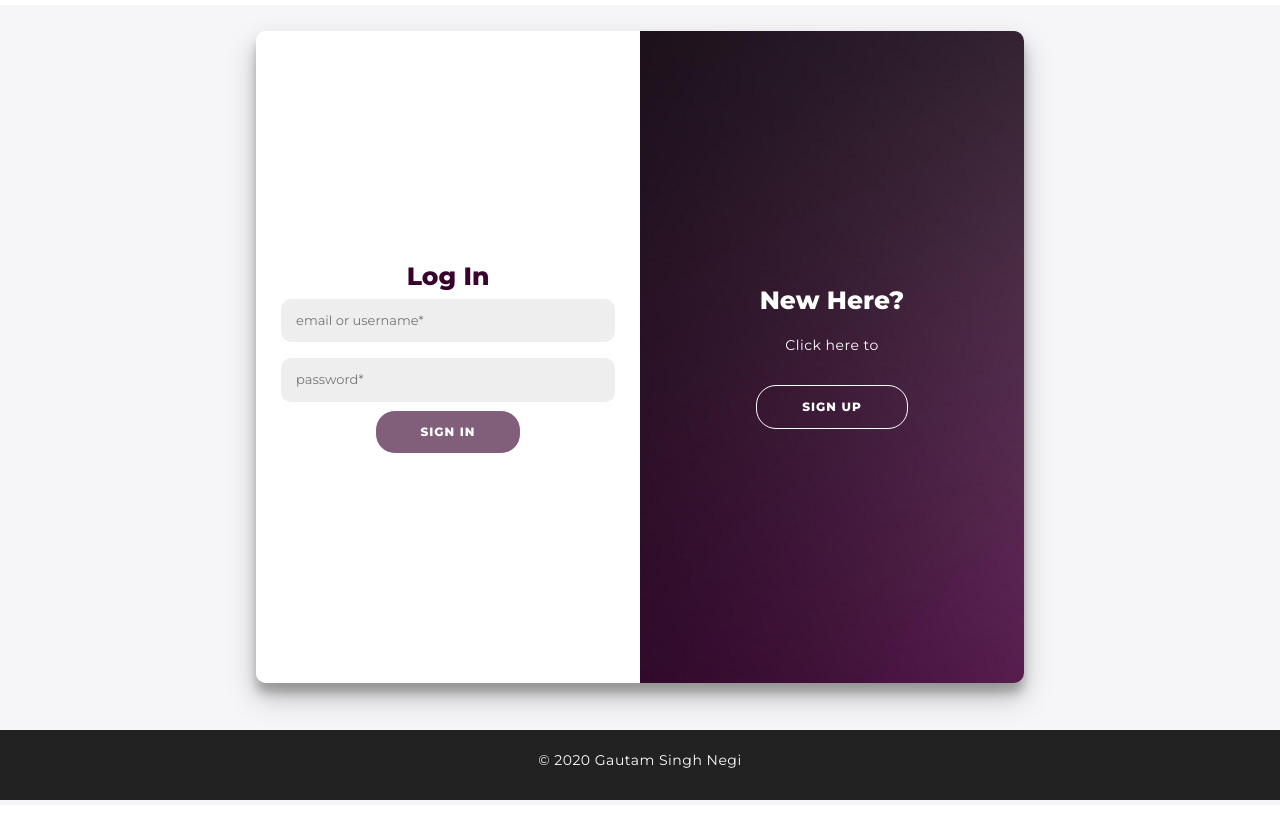
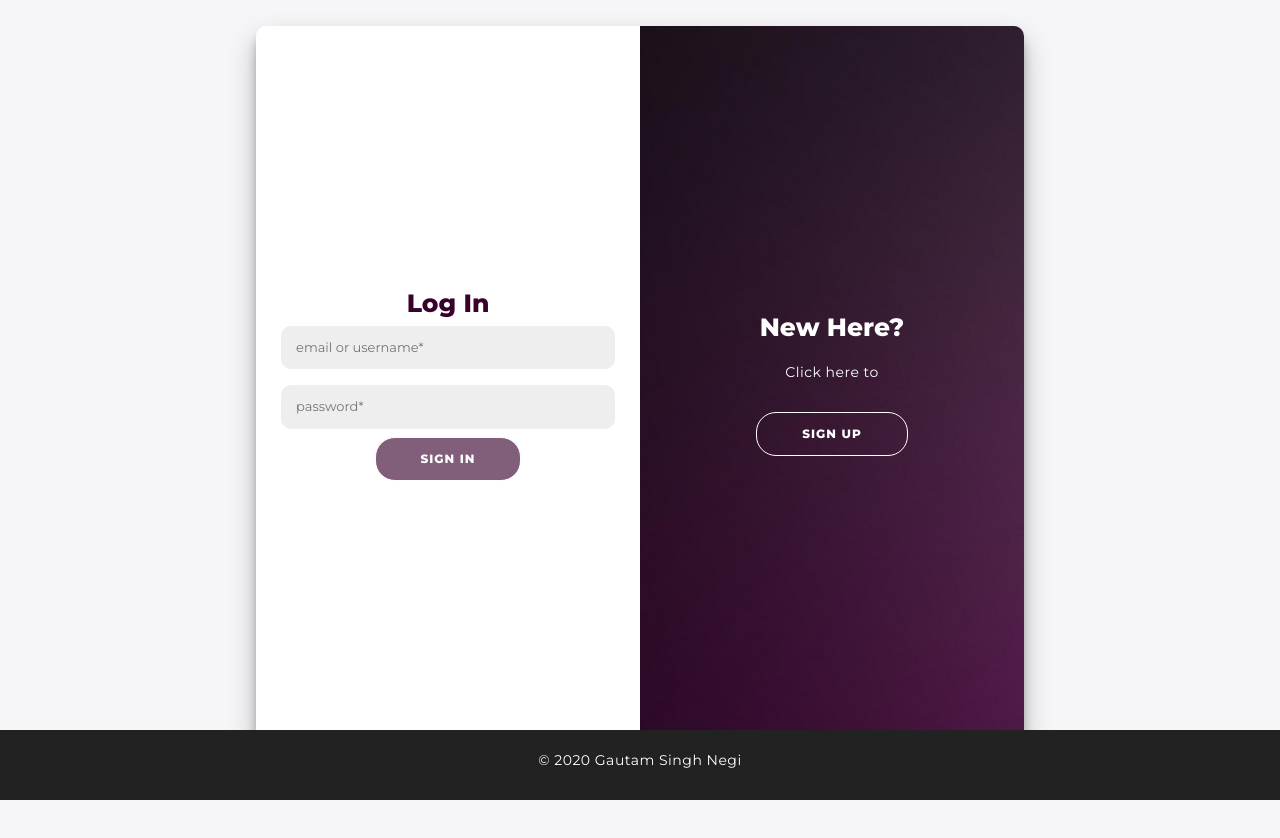
Before and after one commit to gautamsnegi27/ang-dynamic-portfolio, an Angular app: page / in a window 1280 px wide. Shown: the top 838 px of the page. Built offline with nearby package versions, Linux system fonts and the light colour scheme.

Commit message:
added form settings.

```diff
--- a/src/app/login/login.component.css
+++ b/src/app/login/login.component.css
@@ -5,10 +5,10 @@
 	align-items: center;
 	flex-direction: column;
 	font-family: 'Montserrat', sans-serif;
-	height: 100vh;
-	margin: 5px 0 50px;
+	margin: 0;
 	font-size: 1.3rem;
 	overflow-y: scroll;
+	height: 108vh;
 }
 
 .login-container h1 {
```
